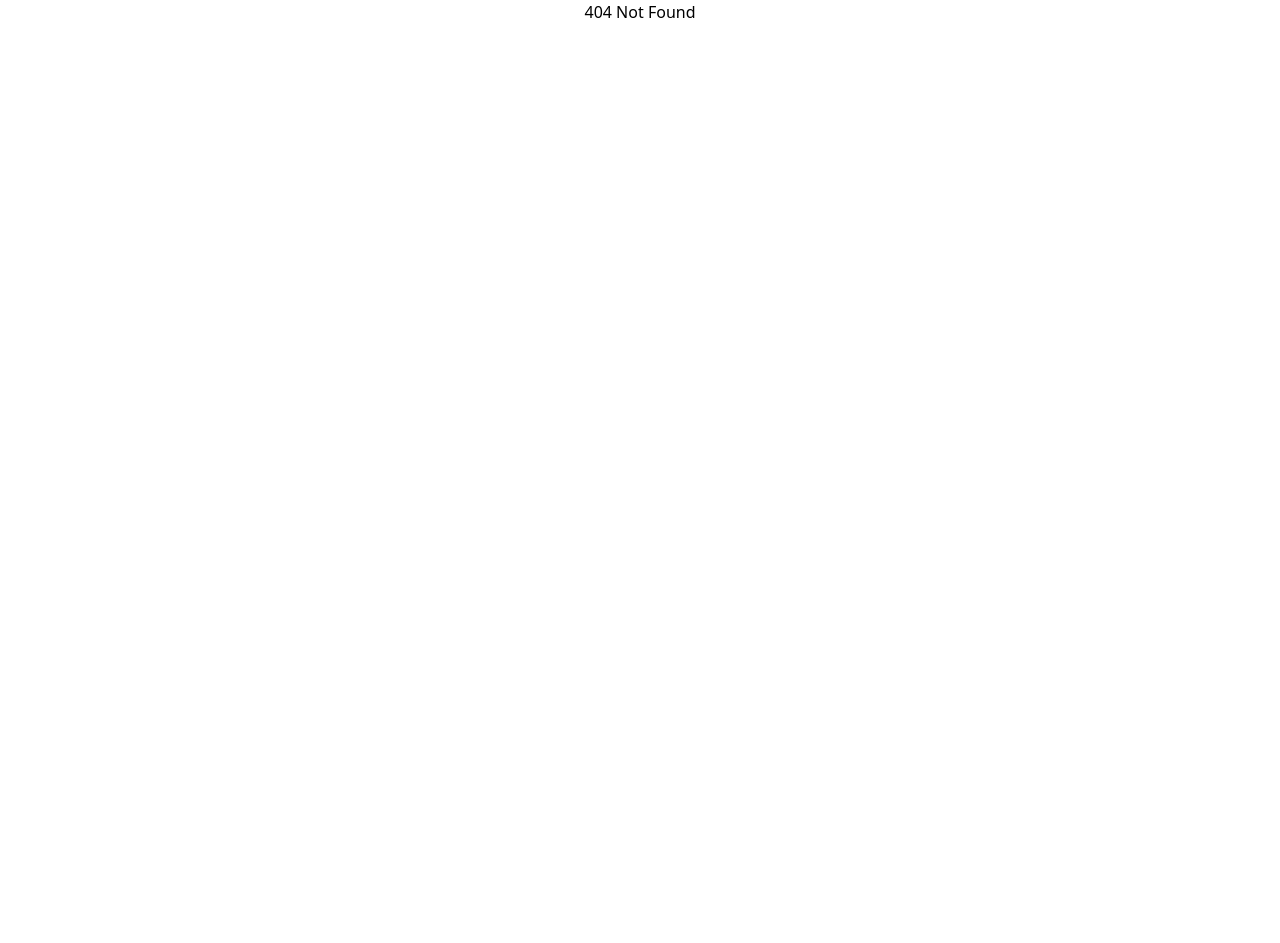
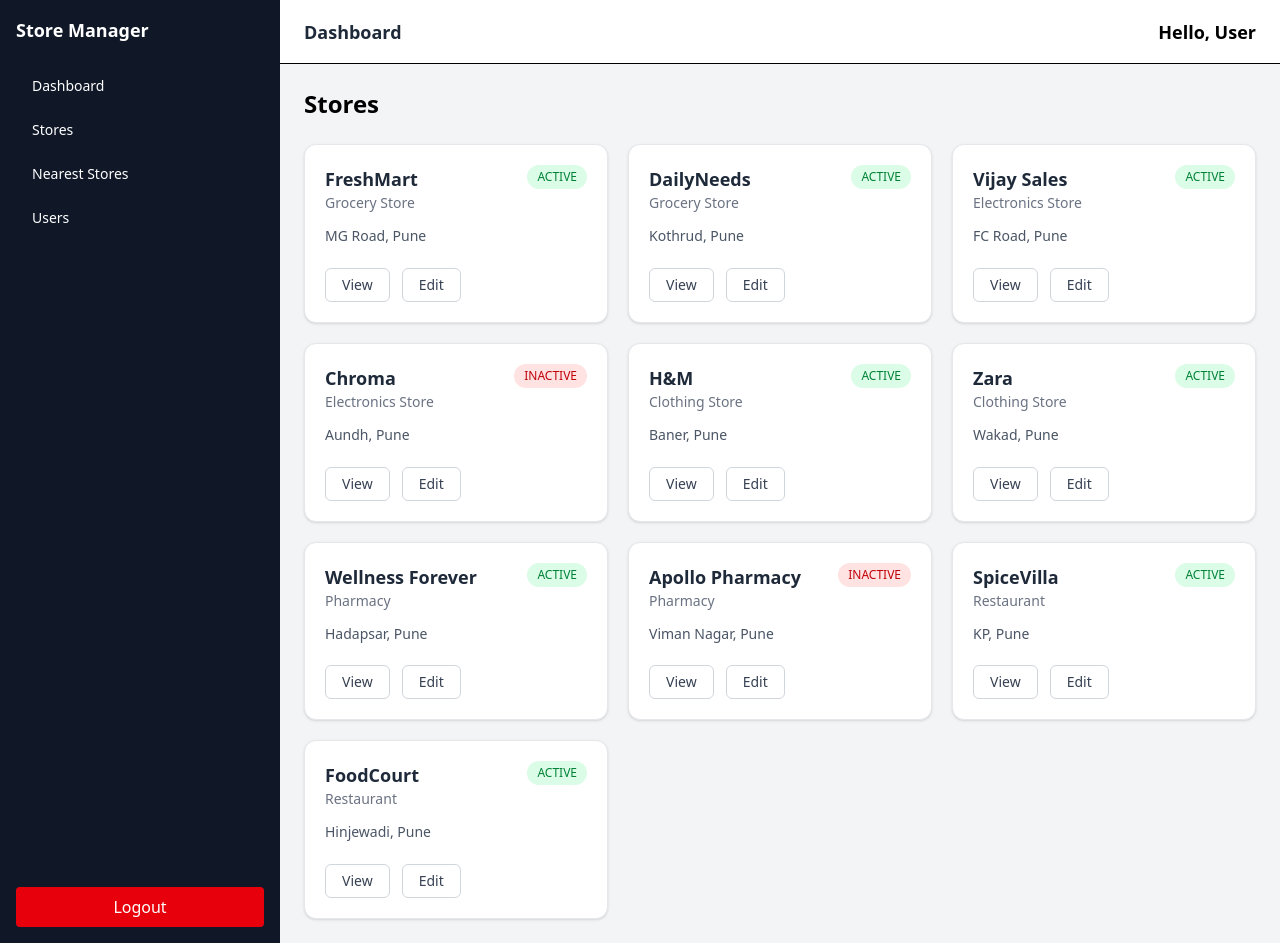
Before and after one commit to Samyak1519/Store-Manangement-System, a React (Vite) app: page /stores in a window 1280 px wide. Before the commit this address had no page. Before the commit the page ends 800 px from the top, so only its background shows below. Built offline with nearby package versions, Linux system fonts and the light colour scheme.

Commit message:
Update: Changed Stores and Dashboard.

```diff
--- a/src/App.jsx
+++ b/src/App.jsx
@@ -2,6 +2,7 @@
 import Login from "./pages/auth/Login.jsx";
 import Register from "./pages/auth/RegisterPage.jsx";
 import AdminDashboard from "./pages/dashboard/AdminDashboard.jsx";
+import StoreList from "./pages/stores/StoreList.jsx";
 
 export default function App() {
   return (
@@ -11,6 +12,8 @@
       <Route path="/login" element={<Login />} />
       <Route path="/register" element={<Register />} />
       <Route path="/dashboard/admin" element={<AdminDashboard />} />
+      <Route path="/stores" element={<StoreList />} />
+
       <Route
         path="*"
         element={
--- a/src/components/layout/Navbar.jsx
+++ b/src/components/layout/Navbar.jsx
@@ -1,8 +1,10 @@
 export default function Navbar() {
+
   return (
-    <header className="h-14 bg-white border-b flex items-center justify-between px-6">
-      <h1 className="text-lg font-semibold text-gray-800">Dashboard</h1>
+    <header className="h-16 bg-white border-b flex items-center justify-between px-6">
+      <h1 className="text-lg font-semibold text-gray-800"> Dashboard</h1>
 
-      </header>
+      <h1 className="text-lg font-semibold">Hello, User</h1>
+    </header>
   );
 }
--- /dev/null
+++ b/src/pages/stores/StoreList.jsx
@@ -0,0 +1,133 @@
+import DashboardLayout from "../../components/layout/Dashboard";
+
+const MOCK_STORES = [
+  {
+    id: 1,
+    name: "FreshMart",
+    type: "Grocery Store",
+    address: "MG Road, Pune",
+    status: "ACTIVE",
+  },
+  {
+    id: 2,
+    name: "DailyNeeds",
+    type: "Grocery Store",
+    address: "Kothrud, Pune",
+    status: "ACTIVE",
+  },
+  {
+    id: 3,
+    name: "Vijay Sales",
+    type: "Electronics Store",
+    address: "FC Road, Pune",
+    status: "ACTIVE",
+  },
+  {
+    id: 4,
+    name: "Chroma",
+    type: "Electronics Store",
+    address: "Aundh, Pune",
+    status: "INACTIVE",
+  },
+  {
+    id: 5,
+    name: "H&M",
+    type: "Clothing Store",
+    address: "Baner, Pune",
+    status: "ACTIVE",
+  },
+  {
+    id: 6,
+    name: "Zara",
+    type: "Clothing Store",
+    address: "Wakad, Pune",
+    status: "ACTIVE",
+  },
+  {
+    id: 7,
+    name: "Wellness Forever",
+    type: "Pharmacy",
+    address: "Hadapsar, Pune",
+    status: "ACTIVE",
+  },
+  {
+    id: 8,
+    name: "Apollo Pharmacy",
+    type: "Pharmacy",
+    address: "Viman Nagar, Pune",
+    status: "INACTIVE",
+  },
+  {
+    id: 9,
+    name: "SpiceVilla",
+    type: "Restaurant",
+    address: "KP, Pune",
+    status: "ACTIVE",
+  },
+  {
+    id: 10,
+    name: "FoodCourt",
+    type: "Restaurant",
+    address: "Hinjewadi, Pune",
+    status: "ACTIVE",
+  },
+];
+
+export default function StoreList() {
+  return (
+    <DashboardLayout>
+      <h1 className="text-2xl font-semibold mb-6">Stores</h1>
+
+      <div className="grid grid-cols-1 sm:grid-cols-2 lg:grid-cols-3 gap-5">
+        {MOCK_STORES.map((store) => (
+          <div
+            key={store.id}
+            className="bg-white p-5 rounded-xl border border-gray-200
+                       shadow-sm hover:shadow-md transition-shadow"
+          >
+            {/* Header */}
+            <div className="flex justify-between items-start">
+              <div>
+                <h2 className="font-semibold text-lg text-gray-800">
+                  {store.name}
+                </h2>
+                <p className="text-sm text-gray-500">{store.type}</p>
+              </div>
+
+              <span
+                className={`text-xs font-medium px-2.5 py-1 rounded-full ${
+                  store.status === "ACTIVE"
+                    ? "bg-green-100 text-green-700"
+                    : "bg-red-100 text-red-700"
+                }`}
+              >
+                {store.status}
+              </span>
+            </div>
+
+            {/* Address */}
+            <p className="text-sm text-gray-600 mt-3 leading-relaxed">
+              {store.address}
+            </p>
+
+            {/* Actions */}
+            <div className="flex gap-3 mt-5">
+              <button
+                className="text-sm px-4 py-1.5 border border-gray-300 rounded-md
+                           text-gray-700 hover:bg-gray-100 transition cursor-pointer"
+              >
+                View
+              </button>
+              <button
+                className="text-sm px-4 py-1.5 border border-gray-300 rounded-md
+                           text-gray-700 hover:bg-gray-100 transition cursor-pointer"
+              >
+                Edit
+              </button>
+            </div>
+          </div>
+        ))}
+      </div>
+    </DashboardLayout>
+  );
+}
```
Also changed, not shown: src/pages/StoreListPage.jsx (deleted).
